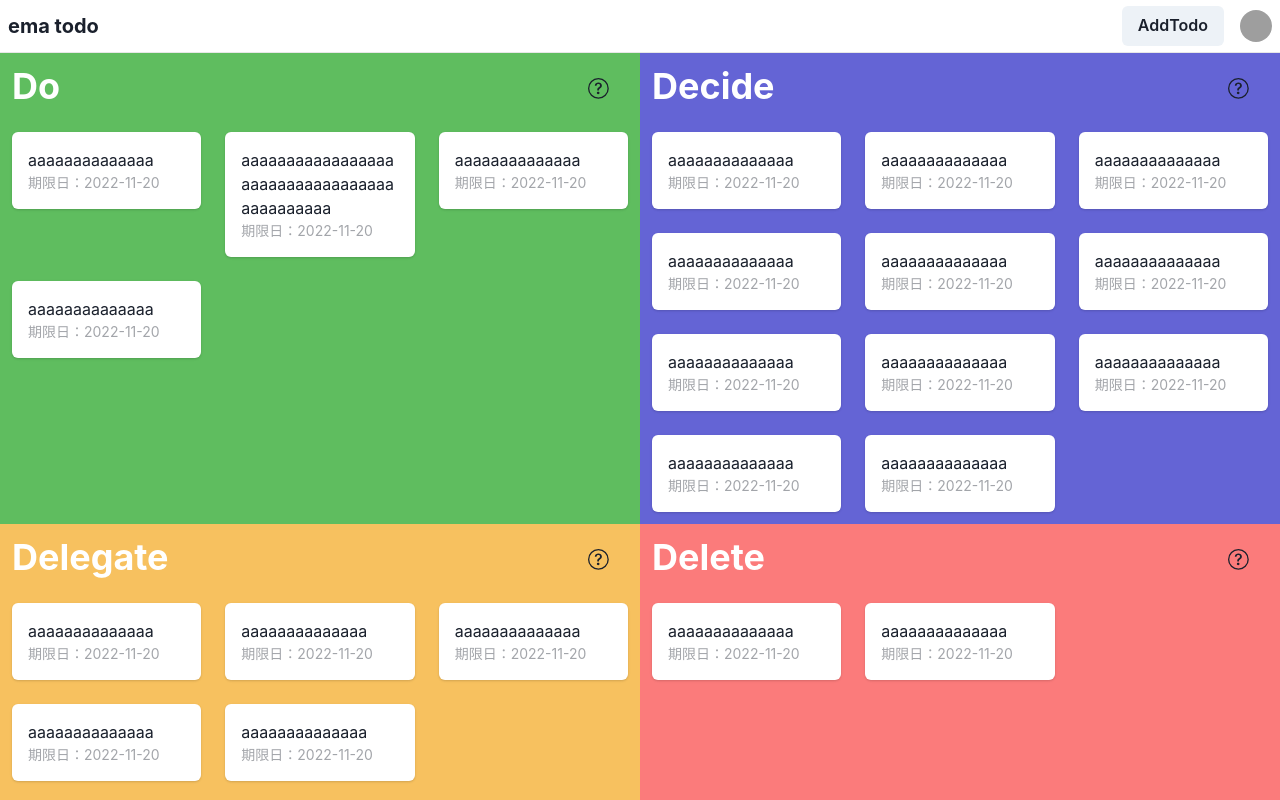
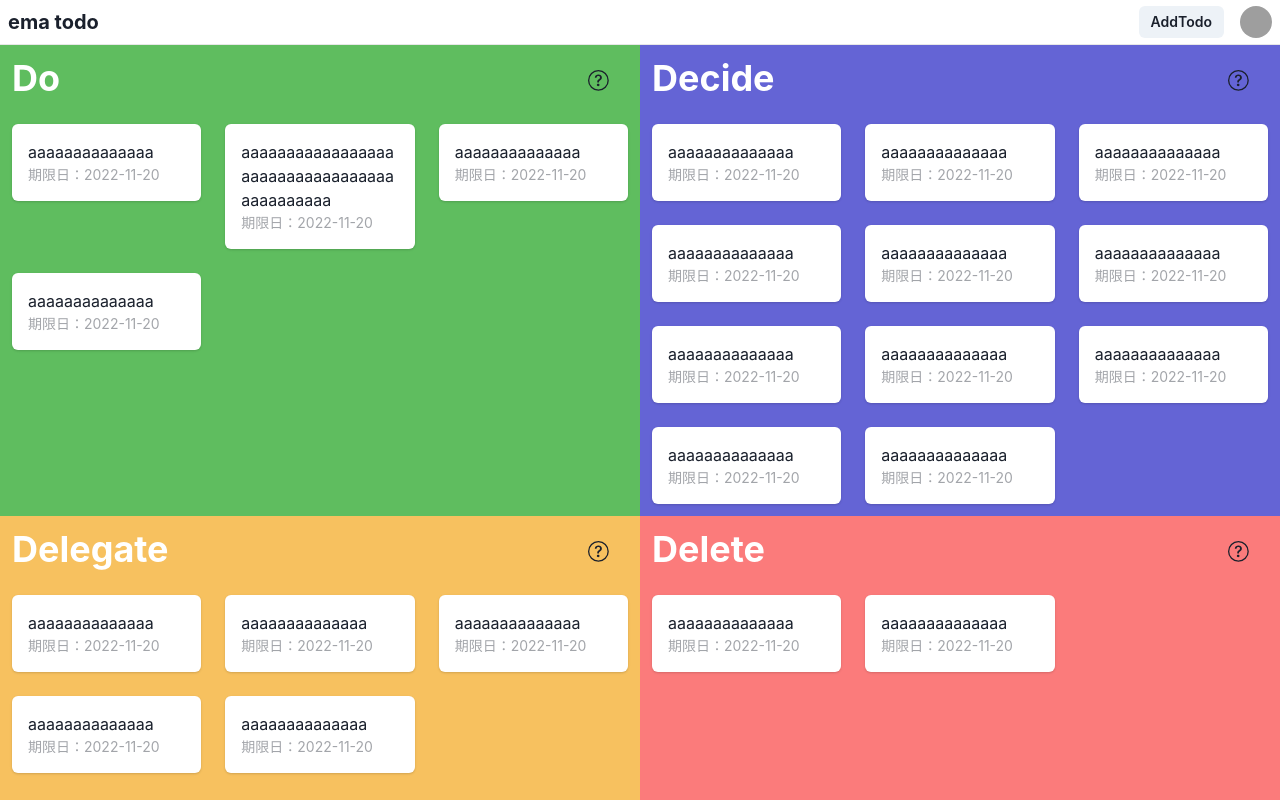
Before and after one commit to kca2250/ema_todo, a React (Vite) app: page / in a window 1280 px wide. Shown: the top 800 px of the page. Built offline with nearby package versions, Linux system fonts and the light colour scheme; grey boxes are pictures that could not be loaded.

Commit message:
軽微な修正

```diff
--- a/src/components/AddButton.tsx
+++ b/src/components/AddButton.tsx
@@ -41,7 +41,9 @@ export const AddButton: React.FC = () => {
 
   return (
     <>
-      <Button onClick={onOpen}>AddTodo</Button>
+      <Button size="sm" onClick={onOpen}>
+        AddTodo
+      </Button>
 
       {/* モーダル */}
       <Modal isOpen={isOpen} onClose={onClose}>
```
